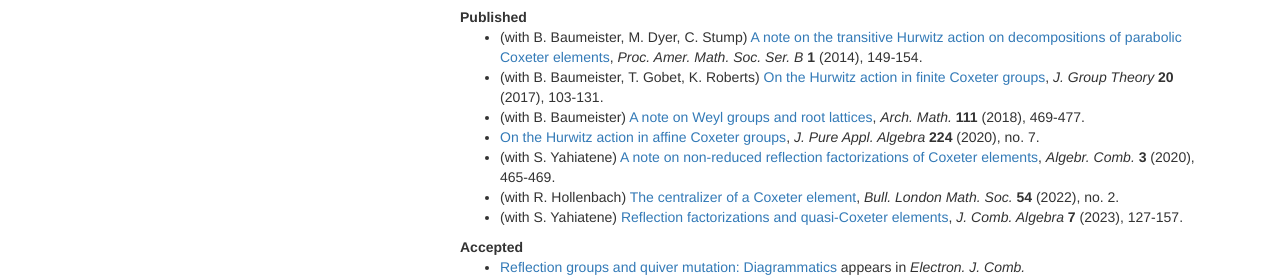
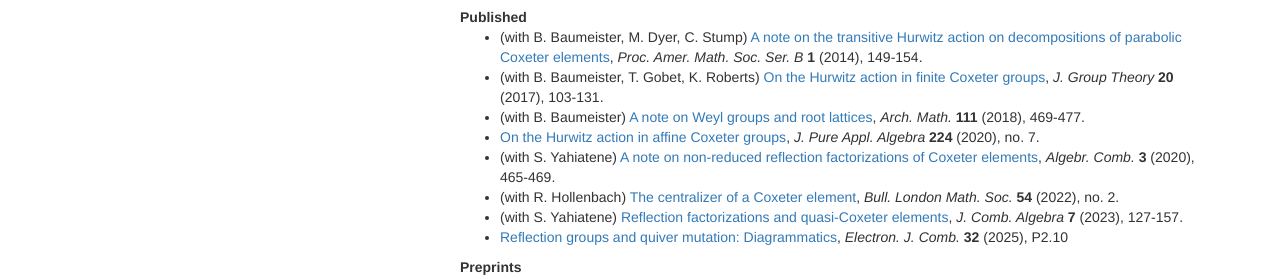
Before and after one commit to pwegener091/math, a plain HTML site: page index.html in a window 1280 px wide. Shown: the part 477-756 px from the top of the page. Drawn offline with nearby package versions, Linux system fonts and the light colour scheme.

Commit message:
v02.5
new paper in published

```diff
--- a/index.html
+++ b/index.html
@@ -128,13 +128,11 @@
                     <li class="paper" words="add, your, keywords, here">(with R. Hollenbach) <a href="https://www.numdam.org/articles/10.5802/alco.99/
 ">The centralizer of a Coxeter element</a>, <i>Bull. London Math. Soc.</i> <b>54</b> (2022), no. 2. </li>
                     <li class="paper" words="add, your, keywords, here">(with S. Yahiatene) <a href="https://ems.press/journals/jca/articles/10813441">Reflection factorizations and quasi-Coxeter elements</a>, <i>J. Comb. Algebra</i> <b>7</b> (2023), 127-157. </li>
+                    <li class="paper" words="add, your, keywords, here"><a href="https://www.combinatorics.org/ojs/index.php/eljc/article/view/v32i2p10">Reflection groups and quiver mutation: Diagrammatics</a>, <i>Electron. J. Comb.</i> <b>32</b> (2025), P2.10 </li>
                 </ul>
 
 
-                <strong>Accepted</strong><br/>
-                <ul>
-                    <li class="paper" words="add, your, keywords, here"><a href="https://arxiv.org/abs/1910.09421">Reflection groups and quiver mutation: Diagrammatics</a> appears in <i>Electron. J. Comb.</i> </li>
-                </ul>
+
 
 
                 <strong>Preprints</strong><br/>
```
